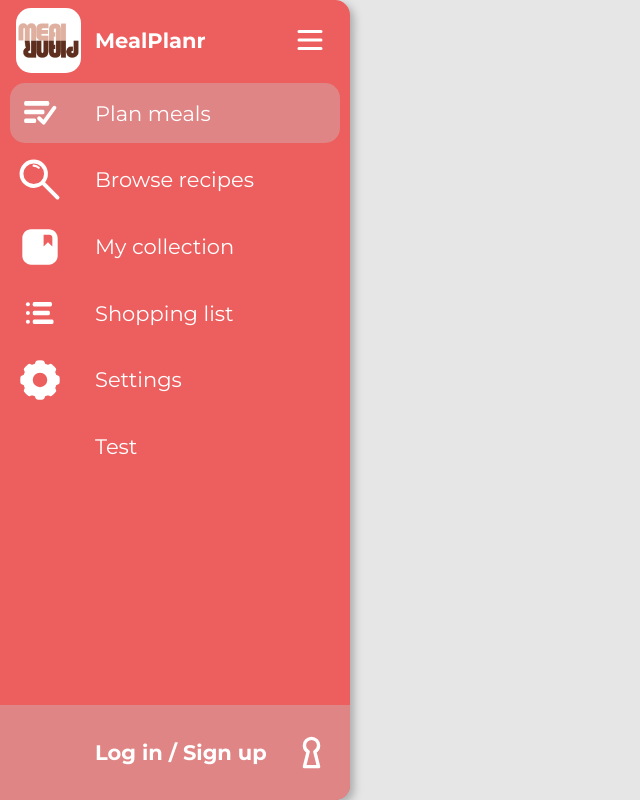
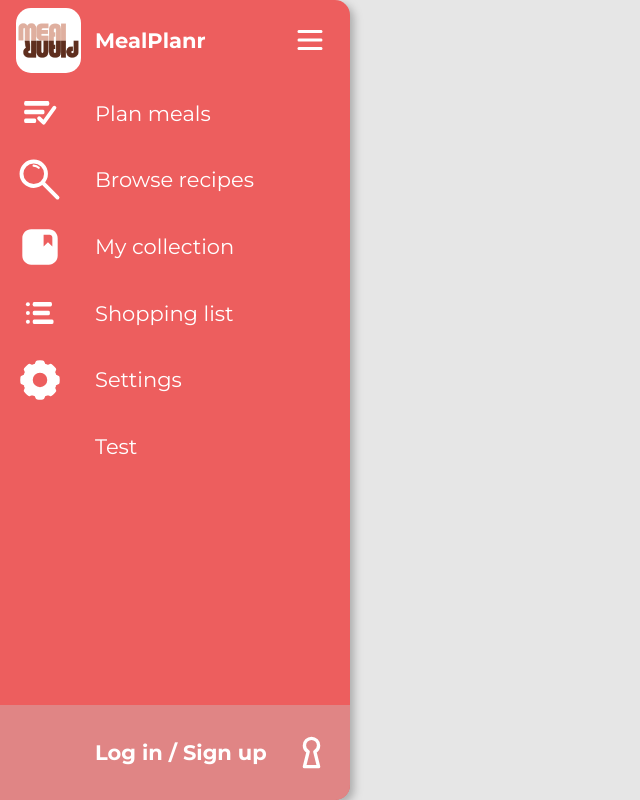
Before and after one commit to BHelpful/MomentMeal, a React (Create React App) app in the folder apps/mealplanr/: page / in a window 1280 px wide. Shown: the whole page, without its empty margins (0-640 px from the left). Built offline with nearby package versions, Linux system fonts and the light colour scheme.

Commit message:
Fixed sonar issues and polished changes

```diff
--- a/apps/mealplanr/src/App.tsx
+++ b/apps/mealplanr/src/App.tsx
@@ -4,7 +4,8 @@ import { checkForUser, createUser, userLogin } from './reducers/session';
 import './App.scss';
 import Navbar from './components/navbar/Navbar';
 import Popup from './components/popup/Popup';
-import { pageContent } from './utils/pages';
+import { pageContent, pages } from './utils/pages';
+import { setPage } from './reducers/navState';
 
 const user = {
 	id: 9272,
@@ -16,7 +17,9 @@ const user = {
 function App() {
 	// Get relevant values in store
 	const page: string = useSelector((state: RootState) => state.navState.page);
-	const userPopup = useSelector((state: RootState) => state.navState.userpopup);
+	const userPopup: number = useSelector(
+		(state: RootState) => state.navState.userpopup
+	);
 	const navCollapsed = useSelector(
 		(state: RootState) => state.navState.collapsed
 	);
@@ -36,13 +39,14 @@ function App() {
 
 	return (
 		<div id="app">
-			{userPopup !== 0 ? (
+			{{
+				0: null,
+				1: (
 					<Popup
 						type={'userpopup'}
 						navCollapsed={navCollapsed}
 						dispatch={dispatch}
 					>
-					{userPopup === 1 ? (
 						<>
 							<h1>Login/Signup</h1>
 							<p>
@@ -59,7 +63,14 @@ function App() {
 								Check email
 							</div>
 						</>
-					) : userPopup === 2 ? (
+					</Popup>
+				),
+				2: (
+					<Popup
+						type={'userpopup'}
+						navCollapsed={navCollapsed}
+						dispatch={dispatch}
+					>
 						<>
 							<h1>Login</h1>
 							<p>Mail known, enter password</p>
@@ -69,11 +80,23 @@ function App() {
 								onChange={updateDataPass}
 								value={''}
 							/>
-							<div onClick={() => dispatch(userLogin(user.email, user.pass))}>
+							<div
+								onClick={() => {
+									dispatch(userLogin(user.email, user.pass));
+									dispatch(setPage(pages.MEAL_PLAN));
+								}}
+							>
 								Login
 							</div>
 						</>
-					) : userPopup === 3 ? (
+					</Popup>
+				),
+				3: (
+					<Popup
+						type={'userpopup'}
+						navCollapsed={navCollapsed}
+						dispatch={dispatch}
+					>
 						<>
 							<h1>Signup</h1>
 							<p>Email not known, enter verification code from mail</p>
@@ -86,9 +109,9 @@ function App() {
 								Login
 							</div>
 						</>
-					) : null}
 					</Popup>
-			) : null}
+				),
+			}[userPopup] /* In case of no result matching (default to): */ || null}
 			<Navbar />
 			{pageContent[page]}
 		</div>
--- a/apps/mealplanr/src/components/navbar/Navbar.tsx
+++ b/apps/mealplanr/src/components/navbar/Navbar.tsx
@@ -21,16 +21,6 @@ const user = {
 };
 /* END OF GET DATA FROM API */
 
-// The names and routes of navbar elements
-const navbarlist = [
-	{ title: 'Plan meals', page: pages.MEAL_PLAN },
-	{ title: 'Browse recipes', page: pages.RECIPE_VIEW },
-	{ title: 'My collection', page: pages.RECIPE_VIEW_PERSONAL },
-	{ title: 'Shopping list', page: pages.PAGE_NOT_FOUND },
-	{ title: 'Settings', page: pages.SETTINGS },
-	{ title: 'Test', page: pages.PAGE_NOT_FOUND },
-];
-
 // Creates the navbar
 export default function Navbar() {
 	const navIndex = useSelector((state: RootState) => state.navState.index);
@@ -45,6 +35,34 @@ export default function Navbar() {
 		(state: RootState) => state.session.authorization
 	);
 	const dispatch = useDispatch();
+
+	const pageShow = (pageLoggedIn: string, pageLoggedOut: string) =>
+		isLoggedIn ? pageLoggedIn : pageLoggedOut;
+
+	// The names and routes of navbar elements
+	const navbarlist = [
+		{
+			title: 'Plan meals',
+			page: pageShow(pages.MEAL_PLAN, pages.PAGE_NOT_FOUND),
+		},
+		{
+			title: 'Browse recipes',
+			page: pageShow(pages.RECIPE_VIEW, pages.PAGE_NOT_FOUND),
+		},
+		{
+			title: 'My collection',
+			page: pageShow(pages.RECIPE_VIEW_PERSONAL, pages.PAGE_NOT_FOUND),
+		},
+		{
+			title: 'Shopping list',
+			page: pageShow(pages.PAGE_NOT_FOUND, pages.PAGE_NOT_FOUND),
+		},
+		{ title: 'Settings', page: pageShow(pages.SETTINGS, pages.PAGE_NOT_FOUND) },
+		{
+			title: 'Test',
+			page: pageShow(pages.PAGE_NOT_FOUND, pages.PAGE_NOT_FOUND),
+		},
+	];
 
 	return (
 		<div id="navbar" className={navCollapsed ? 'thin' : 'wide'}>
@@ -86,7 +104,10 @@ export default function Navbar() {
 						</p>
 						<div
 							className="logout icon"
-							onClick={() => dispatch(userLogout(refresh, authorization))}
+							onClick={() => {
+								dispatch(userLogout(refresh, authorization));
+								dispatch(setPage(pages.PAGE_NOT_FOUND));
+							}}
 						></div>
 					</div>
 				) : (
--- a/apps/mealplanr/src/components/recipes/Recipes.tsx
+++ b/apps/mealplanr/src/components/recipes/Recipes.tsx
@@ -52,6 +52,7 @@ interface RecipeProps {
 }
 
 export function Recipe(props: RecipeProps) {
+	const dispatch = useDispatch();
 	const { type, recipeId, At, personal } = { At: null, ...props };
 
 	const [recipeData, setRecipeData] = useState(recipeDefaults);
@@ -111,7 +112,7 @@ export function Recipe(props: RecipeProps) {
 				categoriesData.length > 0 ? categoriesData.join(' ') : 'empty'
 			}`}
 			id={recipeId}
-			onClick={() => console.log('Clicked recipe')}
+			onClick={() => dispatch(setPage(pages.SHOWCASE))}
 		>
 			{body ?? (
 				<>
--- a/apps/mealplanr/src/reducers/navState.ts
+++ b/apps/mealplanr/src/reducers/navState.ts
@@ -42,15 +42,7 @@ interface navStateInterface {
 
 // Defining the reducer, which contains the functionality for each of the functions defined above
 // using action.type to identify the function.
-const navStateReduser = (
-	state: navStateInterface = {
-		collapsed: false,
-		index: 0,
-		userpopup: 0,
-		page: '',
-	},
-	action: ActionType
-) => {
+const navStateReduser = (state: navStateInterface, action: ActionType) => {
 	const newstate: navStateInterface = {
 		...state,
 	};
--- a/apps/mealplanr/src/utils/pages.tsx
+++ b/apps/mealplanr/src/utils/pages.tsx
@@ -18,12 +18,12 @@ interface PageContentType {
 	[index: string]: JSX.Element;
 }
 export const pageContent: PageContentType = {};
-pageContent[pages.CREATE_RECIPE] = <CreateRecipe></CreateRecipe>;
-pageContent[pages.MEAL_PLAN] = <Mealplan></Mealplan>;
-pageContent[pages.RECIPE_VIEW] = <RecipeView></RecipeView>;
-pageContent[pages.RECIPE_VIEW_PERSONAL] = <RecipeView personal></RecipeView>;
-pageContent[pages.SHOWCASE] = <Showcase></Showcase>;
-pageContent[pages.SETTINGS] = <Settings></Settings>;
+pageContent[pages.CREATE_RECIPE] = <CreateRecipe />;
+pageContent[pages.MEAL_PLAN] = <Mealplan />;
+pageContent[pages.RECIPE_VIEW] = <RecipeView />;
+pageContent[pages.RECIPE_VIEW_PERSONAL] = <RecipeView personal />;
+pageContent[pages.SHOWCASE] = <Showcase />;
+pageContent[pages.SETTINGS] = <Settings />;
 pageContent[pages.PAGE_NOT_FOUND] = (
 	<Container>
 		<h1>404 Error</h1>
```
Lines whose indentation alone changed are shown as unchanged.
